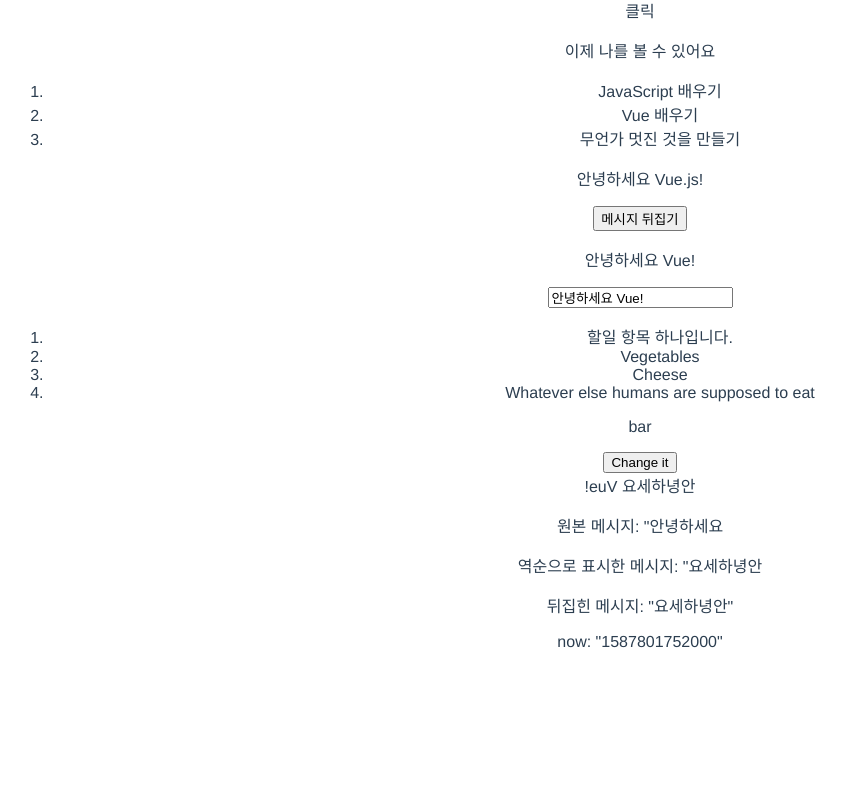
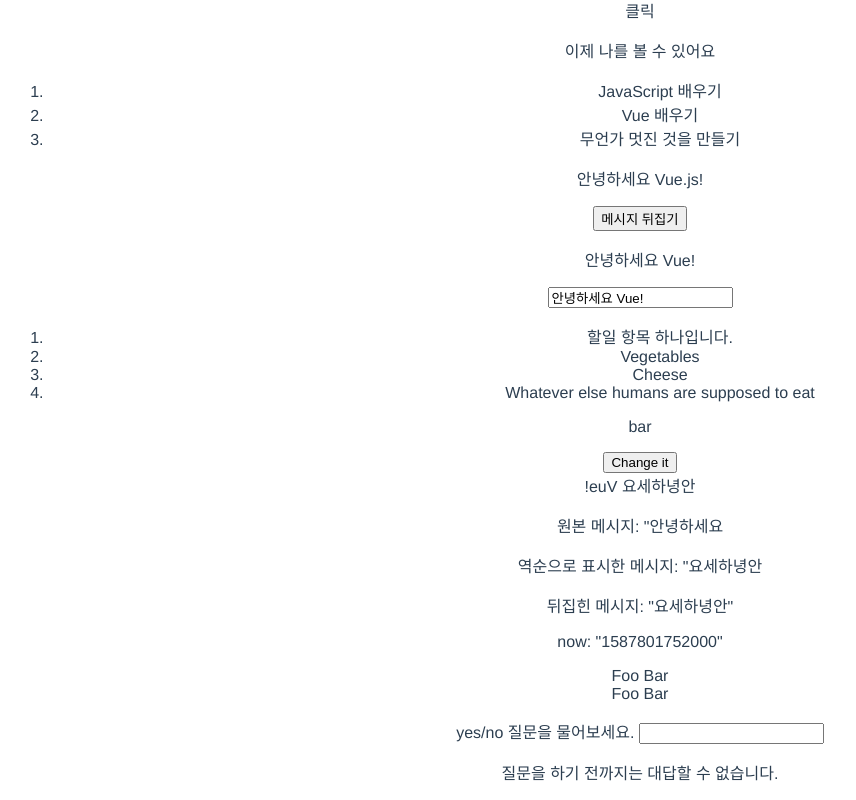
Before and after one commit to feeloutofit/vue-sample, a Vue app: page /#/1st in a window 1280 px wide. Shown: the part 216-1016 px from the top of the page, without its empty margins (0-856 px from the left). Before the commit the page ends 883 px from the top, so only its background shows below. Built offline with nearby package versions, Linux system fonts and the light colour scheme.

Commit message:
1일차 sample 마무리

```diff
--- a/package.json
+++ b/package.json
@@ -7,8 +7,11 @@
     "build": "vue-cli-service build"
   },
   "dependencies": {
+    "axios": "^0.19.2",
     "core-js": "^3.6.4",
+    "lodash": "^4.17.15",
     "vue": "^2.6.11",
+    "vue-lodash": "^2.1.2",
     "vue-router": "^3.1.6",
     "vuex": "^3.1.3"
   },
--- a/src/views/1st.vue
+++ b/src/views/1st.vue
@@ -53,12 +53,27 @@
     <div>
       <p>now: "{{ now }}"</p>
     </div>
+    <div>{{ fullName1 }}</div>
+    <div>{{ fullName2 }}</div>
+    <div>{{ fullName3 }}</div>
+    <div>{{ firstName3 }}</div>
+    <div>{{ lastName3 }}</div>
+    <div>
+      <p>
+        yes/no 질문을 물어보세요.
+        <input v-model="question">
+      </p>
+      <p>{{ answer }}</p>
+    </div>
   </div>
 </template>
+<script src="https://unpkg.com/axios@0.12.0/dist/axios.min.js"></script>
 
 <script>
   import todoItem1 from '@/components/TodoItem1.vue'
   import todoItem2 from '@/components/TodoItem2.vue'
+  import _ from 'lodash'
+  import axios from 'axios'
 
   let obj = {
     foo: 'bar'
@@ -90,7 +105,16 @@
           { id:1, text: 'Cheese' },
           { id:2, text: 'Whatever else humans are supposed to eat' }
         ],
-        obj
+        obj,
+        firstName1: 'Foo',
+        lastName1: 'Bar',
+        fullName1: 'Foo Bar',
+        firstName2: 'Foo',
+        lastName2: 'Bar',
+        firstName3: '',
+        lastName3: '',
+        question: '',
+        answer: '질문을 하기 전까지는 대답할 수 없습니다.'
       }
     },
     computed: {
@@ -99,6 +123,32 @@
       },
       now() {
         return Date.now()
+      },
+      fullName2() {
+        return this.firstName2 + ' ' + this.lastName2
+      },
+      fullName3: {
+        get() {
+          return this.firstName3 + ' ' + this.lastName3
+        },
+        set(newValue)
+        {
+          let names = newValue.split(' ')
+          this.firstName3 = names[0]
+          this.lastName3 = names[names.length - 1]
+        }
+      }
+    },
+    watch: {
+      firstName1(val) {
+        this.fullName1 = val + ' ' + this.lastName1
+      },
+      lastName1(val) {
+        this.fullName1 = this.fullName1 + ' ' + val
+      },
+      question(newQuestion) {
+        this.answer = '입력을 기다리는 중...'
+        this.getAnswer()
       }
     },
     methods: {
@@ -113,7 +163,25 @@
       },
       reversedMessage2() {
         return this.message5.split('').reverse().join('')
-      }
+      },
+      getAnswer: _.debounce(
+        function() {
+          if (this.question.indexOf('?') === -1) {
+            this.answer = '질문에는 일반적으로 물음표가 포함 됩니다. ;-)'
+            return
+          }
+          this.answer = '생각중...'
+          const vm = this
+          axios.get('https://yesno.wtf/api')
+            .then((response) => {
+              vm.answer = _.capitalize(response.data.answer)
+            })
+            .catch((error) => {
+              vm.answer = '에러! API 요청에 오류가 있습니다' + error
+            })
+        },
+        500
+      )
     }
   }
 </script>
```
Also changed, not shown: 1 other file (tests, documents, lock files or other folders).
